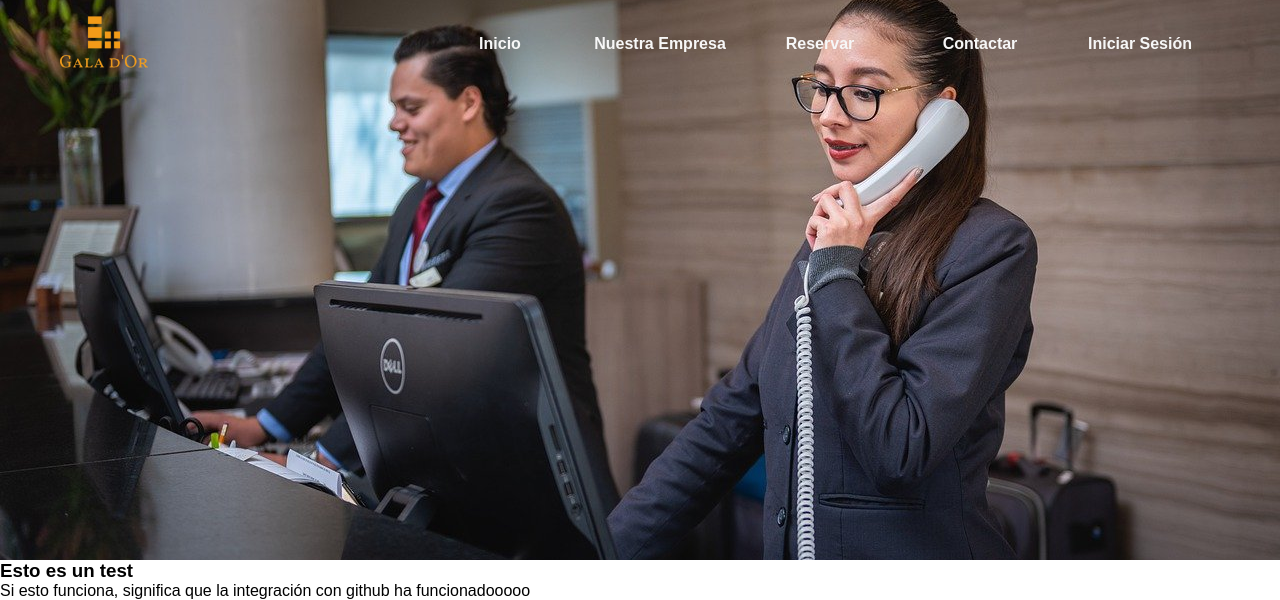
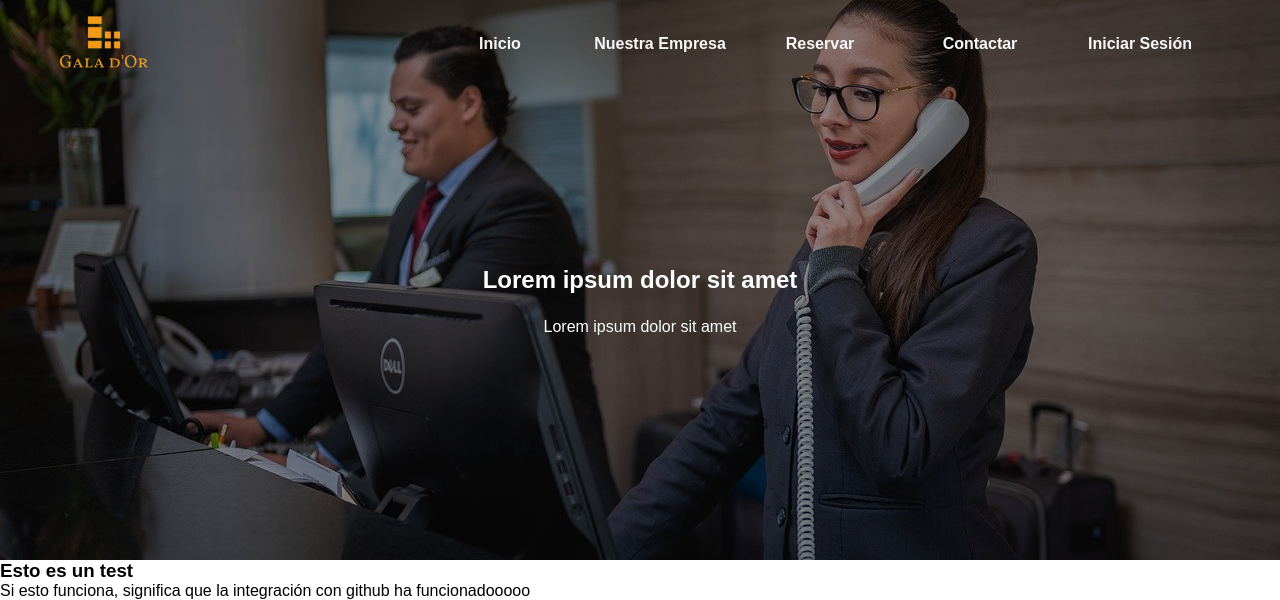
Before and after one commit to Arkadexus/webproygala, a PHP site: page / in a window 1280 px wide. Shown: the top 600 px of the page. Run offline with PHP 8.4, Linux system fonts and the light colour scheme.

Commit message:
Slider terminado

```diff
--- a/index.php
+++ b/index.php
@@ -3,7 +3,7 @@
 <head>
     <meta charset="UTF-8">
     <meta name="viewport" content="width=device-width, initial-scale=1.0">
-    <link rel="stylesheet" href="style/style.css">
+    <link rel="stylesheet" href="style/home-style.css">
     <link rel="stylesheet" href="https://cdn.jsdelivr.net/npm/@splidejs/splide@latest/dist/css/splide.min.css">
     <link rel="shortcut icon" href="favicon.ico" type="image/x-icon">
     <title>Gala d'Or</title>
@@ -13,14 +13,14 @@
     <?php
         include('templates/header.html');
     ?>
-
 <div class="contenido">
+<!-- Slider -->
     <div class="splide">
         <div class="splide__track">
             <ul class="splide__list">
                 <li class="splide__slide"><h2>Lorem ipsum dolor sit amet</h2><span>Lorem ipsum dolor sit amet</span><img src="img/imageonline-co-darkenimage.png" alt="slide hotel 1"></li>
-			<li class="splide__slide"><img src="img/hotel-index2.jpg" alt="slide hotel 2"></li>
-			<li class="splide__slide"><img src="img/hotel-index3.jpg" alt="slide hotel 2"></li>
+                <li class="splide__slide"><h2>Lorem ipsum dolor sit amet</h2><span>Lorem ipsum dolor sit amet</span><img src="img/imageonline-co-darkenimage (2).png" alt="slide hotel 2"></li>
+                <li class="splide__slide"><h2>Lorem ipsum dolor sit amet</h2><span>Lorem ipsum dolor sit amet</span><img src="img/imageonline-co-darkenimage (3).png" alt="slide hotel 2"></li>
             </ul>
         </div>
     </div>
--- a/style/style.css
+++ b/style/home-style.css
@@ -85,6 +85,16 @@ header ul{
   }
 
   .splide__slide h2{
+      position: absolute;
       color: rgb(255, 255, 255);
       z-index: 5;
+      text-align: center;
   }
+
+  .splide__slide span{
+    position: absolute;
+    bottom: 40%;
+    color: rgb(255, 255, 255);
+    z-index: 5;
+    text-align: center;
+}
```
Also changed, not shown: img/imageonline-co-darkenimage (2).png (added), img/imageonline-co-darkenimage (3).png (added). Lines whose indentation alone changed are shown as unchanged.
